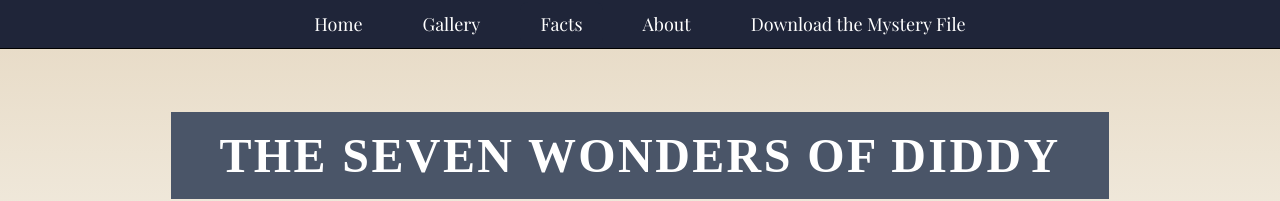
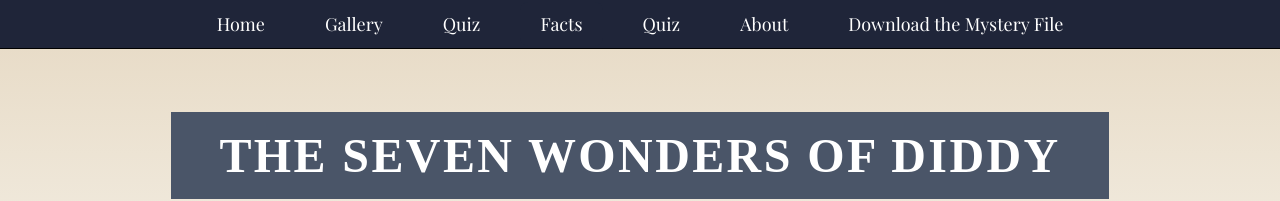
Before and after one commit to baddestpiggy/CSSAsg, a Next.js app in the folder my-app/: page / in a window 1280 px wide. Shown: the top 201 px of the page. Built offline with nearby package versions, Linux system fonts and the light colour scheme.

Commit message:
added quiz folder

```diff
--- a/my-app/app/globals.css
+++ b/my-app/app/globals.css
@@ -3,4 +3,5 @@
   padding:0;
   width:100%;
   background-color: #e5e5e5;
+ /*font-family: Arial, sans-serif;*/
 }
--- a/my-app/app/ui/Navbar.jsx
+++ b/my-app/app/ui/Navbar.jsx
@@ -7,6 +7,7 @@
         <nav className={styles.navbar}>
             <Link className={styles.navitem} href="/">Home</Link>
             <Link className={styles.navitem} href="/gallery">Gallery</Link>
+            <Link className={styles.navitem} href="/Quiz">Quiz</Link>
 
             <div class={styles.dropdown}>
                 <p class={styles.dropbtn}>Facts</p>
@@ -20,6 +21,7 @@
                     <Link className={styles.dropdowncontentItem} href="/facts/Wall">Wall</Link>
                 </div>
             </div>
+            <Link className={styles.navitem} href="/Quiz">Quiz</Link>
             <Link className={styles.navitem} href="/about">About</Link>
             <a className={styles.navitem} href="/42.zip" download="website.zip">Download the Mystery File</a>
 
```
Also changed, not shown: my-app/app/Quiz/page.jsx (added).
